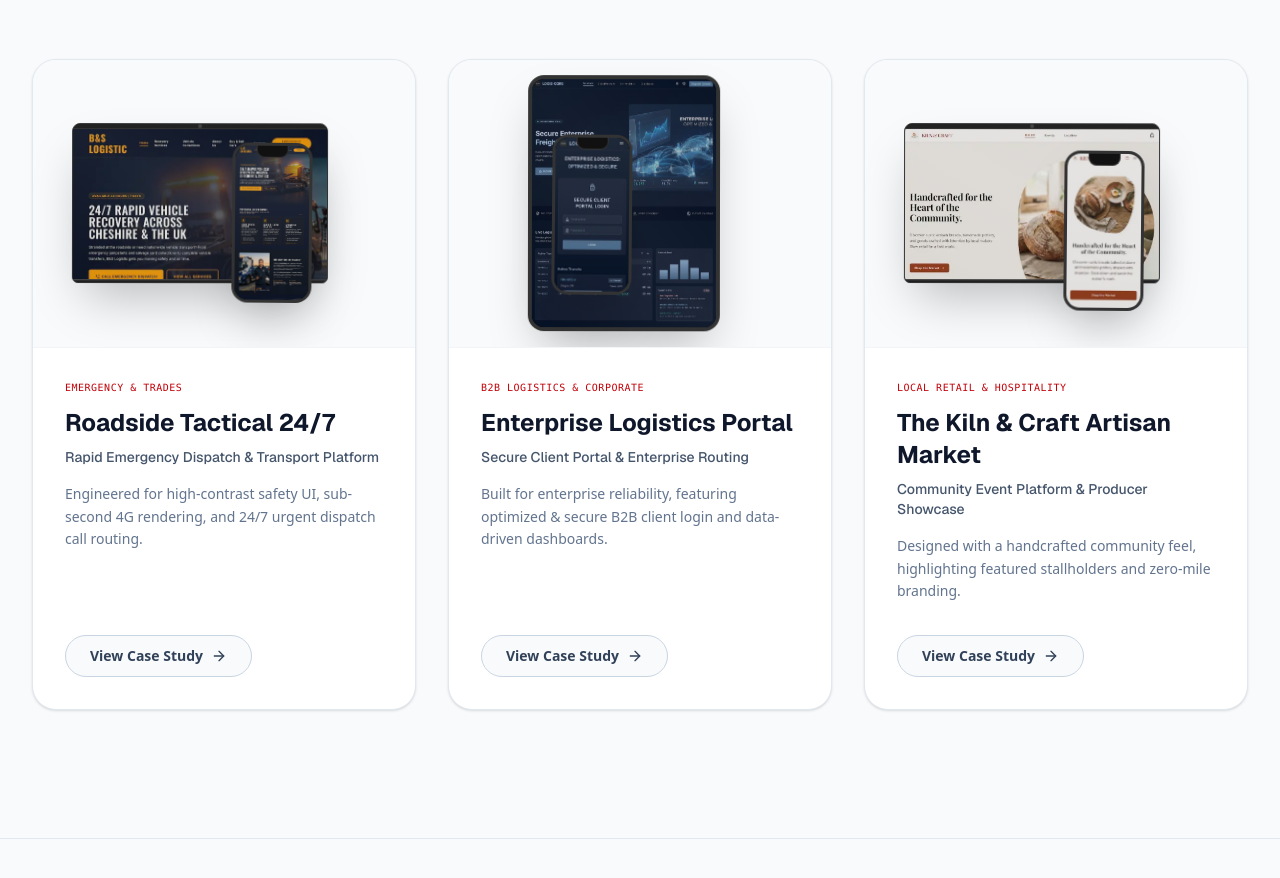
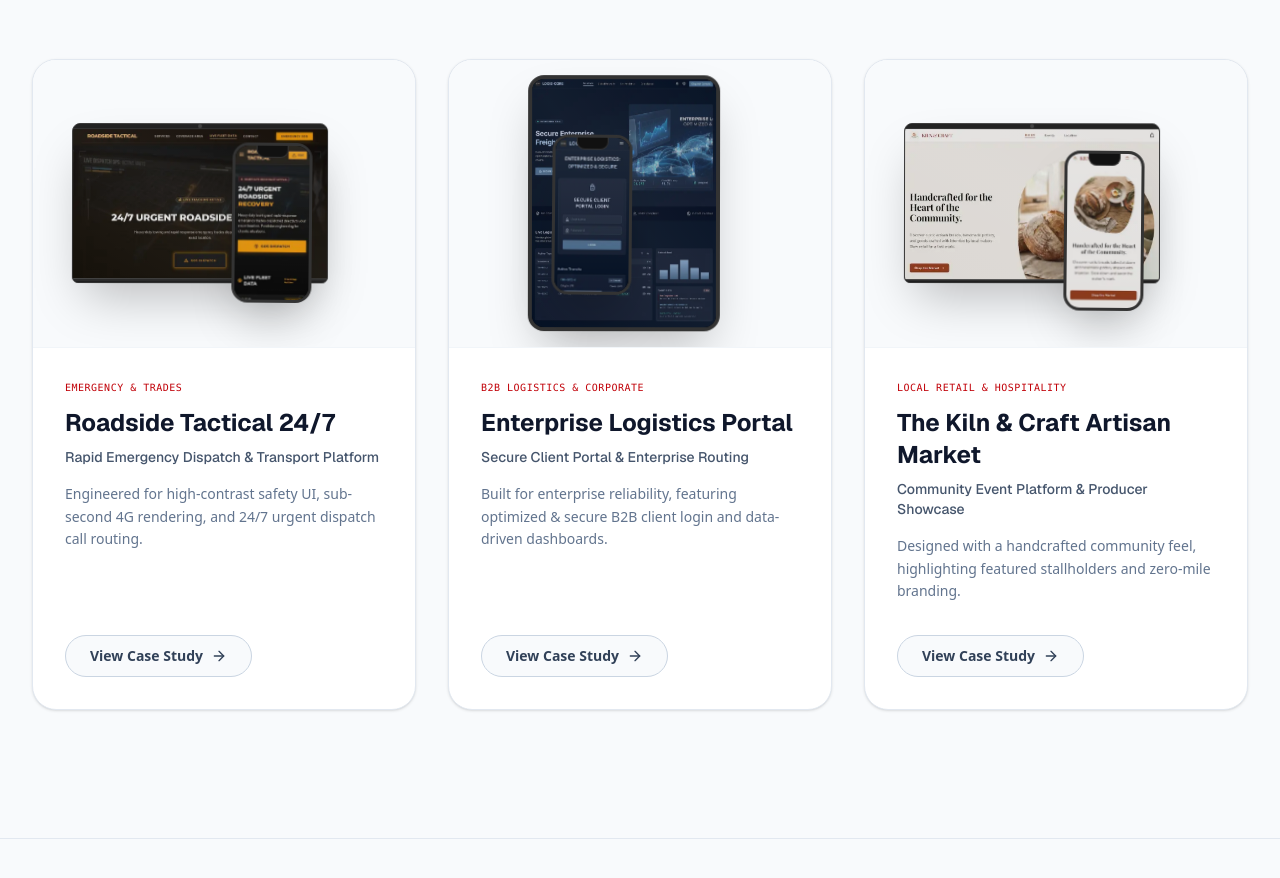
Before and after one commit to stokie2605/dean-wilshaw-web-development, a React (Vite) app: page / in a window 1280 px wide. Shown: the part 1160-2038 px from the top of the page. Built offline with nearby package versions, Linux system fonts and the light colour scheme.

Commit message:
fix: incorrect mockup reference for roadside tactical

```diff
--- a/src/components/Portfolio.tsx
+++ b/src/components/Portfolio.tsx
@@ -52,8 +52,8 @@ export const Portfolio: React.FC<PortfolioProps> = ({ onOpenQuote }) => {
       title: 'Roadside Tactical 24/7',
       subtitle: 'Rapid Emergency Dispatch & Transport Platform',
       uiFocus: 'Engineered for high-contrast safety UI, sub-second 4G rendering, and 24/7 urgent dispatch call routing.',
-      desktopImage: '/mockups/bs-logistic.webp',
-      mobileImage: '/mockups/bs-logistic.webp',
+      desktopImage: '/mockups/vanguard-desktop.webp',
+      mobileImage: '/mockups/vanguard-mobile.webp',
       modalOverview: 'A high-converting emergency response platform built with a bold dark industrial theme. Engineered for maximum speed with sub-second 4G rendering and live fleet tracking capabilities.',
       features: [
         'Sub-second 4G mobile rendering',
```
